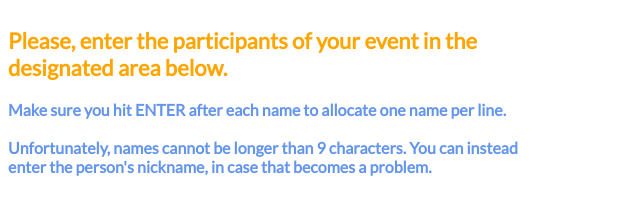
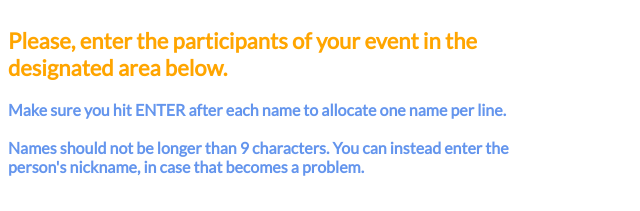
Before and after one commit to JohannKlopp/asp.io, a plain HTML site: page participants input.html in a window 1280 px wide. Shown: the top 211 px of the page, without its empty margins (0-640 px from the left). Drawn offline with Linux system fonts and the light colour scheme.

Commit message:
Edited instructions

```diff
--- a/participants input.html
+++ b/participants input.html
@@ -23,7 +23,7 @@ Version: 2.0
         <br><br>
         <span style="color:cornflowerblue">Make sure you hit ENTER after each name to allocate one name per line.
           <br><br>
-          Unfortunately, names cannot be longer than 9 characters. You can instead enter the person's nickname, in case that becomes a problem.
+          Names should not be longer than 9 characters. You can instead enter the person's nickname, in case that becomes a problem.
         </span>
       </strong>
     </div>
```
